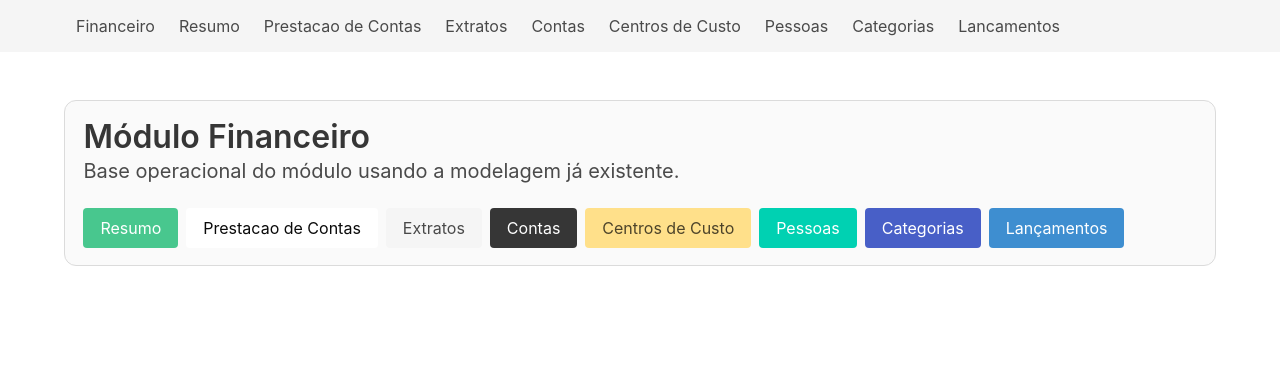
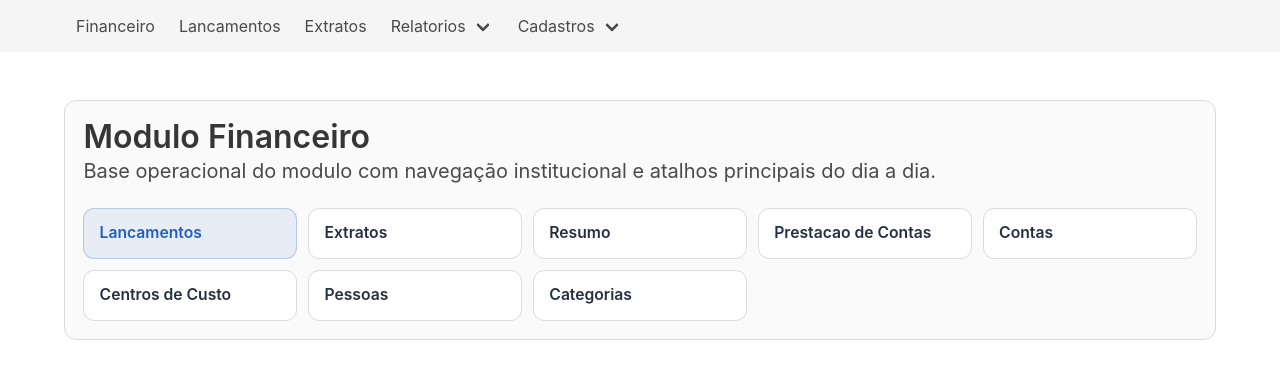
Before and after one commit to lucianobcoach-droid/Casa_Espirita, a Django app: page /financeiro/ in a window 1280 px wide. Shown: the top 379 px of the page. Run offline with Django 4.2, Linux system fonts and the light colour scheme.

Commit message:
chore(financeiro): harmonizar home e consolidar documentacao

```diff
--- a/financeiro/templates/financeiro/base.html
+++ b/financeiro/templates/financeiro/base.html
@@ -28,6 +28,55 @@
             border-radius: 0.75rem;
             padding: 1.1rem 1.15rem;
             background: var(--financeiro-soft);
+        }
+
+        .financeiro-shortcuts {
+            display: grid;
+            grid-template-columns: repeat(auto-fit, minmax(180px, 1fr));
+            gap: 0.7rem;
+            margin-top: 1rem;
+        }
+
+        .financeiro-shortcut {
+            display: flex;
+            align-items: center;
+            justify-content: space-between;
+            gap: 0.75rem;
+            min-height: 3.2rem;
+            padding: 0.8rem 0.95rem;
+            border: 1px solid var(--financeiro-border);
+            border-radius: 0.7rem;
+            background: #fff;
+            color: #243041;
+            font-weight: 600;
+            transition: background-color 0.15s ease, border-color 0.15s ease, transform 0.15s ease;
+        }
+
+        .financeiro-shortcut:hover,
+        .financeiro-shortcut:focus {
+            background: #f6f8fb;
+            border-color: #cfd6df;
+            color: #1b2735;
+            transform: translateY(-1px);
+        }
+
+        .financeiro-shortcut.is-primary-shortcut {
+            border-color: rgba(31, 95, 191, 0.25);
+            background: rgba(31, 95, 191, 0.08);
+            color: var(--financeiro-receita);
+        }
+
+        .financeiro-shortcut.is-primary-shortcut:hover,
+        .financeiro-shortcut.is-primary-shortcut:focus {
+            border-color: rgba(31, 95, 191, 0.35);
+            background: rgba(31, 95, 191, 0.12);
+            color: var(--financeiro-receita);
+        }
+
+        .financeiro-shortcut-label {
+            display: block;
+            font-size: 0.98rem;
+            line-height: 1.2;
         }
 
         .help.is-danger {
@@ -817,14 +866,24 @@
         <div class="navbar-menu is-active">
             <div class="navbar-start">
                 <a class="navbar-item" href="{% url 'financeiro:home' %}">Financeiro</a>
-                <a class="navbar-item" href="{% url 'financeiro:resumo' %}">Resumo</a>
-                <a class="navbar-item" href="{% url 'financeiro:prestacao-contas' %}">Prestacao de Contas</a>
+                <a class="navbar-item" href="{% url 'financeiro:lancamento-list' %}">Lancamentos</a>
                 <a class="navbar-item" href="{% url 'financeiro:extrato-list' %}">Extratos</a>
-                <a class="navbar-item" href="{% url 'financeiro:conta-list' %}">Contas</a>
-                <a class="navbar-item" href="{% url 'financeiro:centro-custo-list' %}">Centros de Custo</a>
-                <a class="navbar-item" href="{% url 'financeiro:pessoa-list' %}">Pessoas</a>
-                <a class="navbar-item" href="{% url 'financeiro:categoria-list' %}">Categorias</a>
-                <a class="navbar-item" href="{% url 'financeiro:lancamento-list' %}">Lancamentos</a>
+                <div class="navbar-item has-dropdown is-hoverable">
+                    <a class="navbar-link">Relatorios</a>
+                    <div class="navbar-dropdown">
+                        <a class="navbar-item" href="{% url 'financeiro:resumo' %}">Resumo</a>
+                        <a class="navbar-item" href="{% url 'financeiro:prestacao-contas' %}">Prestacao de Contas</a>
+                    </div>
+                </div>
+                <div class="navbar-item has-dropdown is-hoverable">
+                    <a class="navbar-link">Cadastros</a>
+                    <div class="navbar-dropdown">
+                        <a class="navbar-item" href="{% url 'financeiro:conta-list' %}">Contas</a>
+                        <a class="navbar-item" href="{% url 'financeiro:pessoa-list' %}">Pessoas</a>
+                        <a class="navbar-item" href="{% url 'financeiro:categoria-list' %}">Categorias</a>
+                        <a class="navbar-item" href="{% url 'financeiro:centro-custo-list' %}">Centros de Custo</a>
+                    </div>
+                </div>
             </div>
         </div>
     </div>
--- a/financeiro/templates/financeiro/home.html
+++ b/financeiro/templates/financeiro/home.html
@@ -2,17 +2,33 @@
 {% block title %}Financeiro{% endblock %}
 {% block content %}
 <div class="financeiro-hero">
-    <h1 class="title">Módulo Financeiro</h1>
-    <p class="subtitle">Base operacional do módulo usando a modelagem já existente.</p>
-    <div class="buttons">
-        <a class="button is-success" href="{% url 'financeiro:resumo' %}">Resumo</a>
-        <a class="button is-white" href="{% url 'financeiro:prestacao-contas' %}">Prestacao de Contas</a>
-        <a class="button is-light" href="{% url 'financeiro:extrato-list' %}">Extratos</a>
-        <a class="button is-dark" href="{% url 'financeiro:conta-list' %}">Contas</a>
-        <a class="button is-warning" href="{% url 'financeiro:centro-custo-list' %}">Centros de Custo</a>
-        <a class="button is-primary" href="{% url 'financeiro:pessoa-list' %}">Pessoas</a>
-        <a class="button is-link" href="{% url 'financeiro:categoria-list' %}">Categorias</a>
-        <a class="button is-info" href="{% url 'financeiro:lancamento-list' %}">Lançamentos</a>
+    <h1 class="title">Modulo Financeiro</h1>
+    <p class="subtitle">Base operacional do modulo com navegação institucional e atalhos principais do dia a dia.</p>
+    <div class="financeiro-shortcuts">
+        <a class="financeiro-shortcut is-primary-shortcut" href="{% url 'financeiro:lancamento-list' %}">
+            <span class="financeiro-shortcut-label">Lancamentos</span>
+        </a>
+        <a class="financeiro-shortcut" href="{% url 'financeiro:extrato-list' %}">
+            <span class="financeiro-shortcut-label">Extratos</span>
+        </a>
+        <a class="financeiro-shortcut" href="{% url 'financeiro:resumo' %}">
+            <span class="financeiro-shortcut-label">Resumo</span>
+        </a>
+        <a class="financeiro-shortcut" href="{% url 'financeiro:prestacao-contas' %}">
+            <span class="financeiro-shortcut-label">Prestacao de Contas</span>
+        </a>
+        <a class="financeiro-shortcut" href="{% url 'financeiro:conta-list' %}">
+            <span class="financeiro-shortcut-label">Contas</span>
+        </a>
+        <a class="financeiro-shortcut" href="{% url 'financeiro:centro-custo-list' %}">
+            <span class="financeiro-shortcut-label">Centros de Custo</span>
+        </a>
+        <a class="financeiro-shortcut" href="{% url 'financeiro:pessoa-list' %}">
+            <span class="financeiro-shortcut-label">Pessoas</span>
+        </a>
+        <a class="financeiro-shortcut" href="{% url 'financeiro:categoria-list' %}">
+            <span class="financeiro-shortcut-label">Categorias</span>
+        </a>
     </div>
 </div>
 {% endblock %}
```
Also changed, not shown: docs/CEREBRO_PROJETO.md (+25 -25 lines), docs/CODEX_RESULTADO.md (+3 -0 lines), docs/STATE.md (+3 -0 lines).
